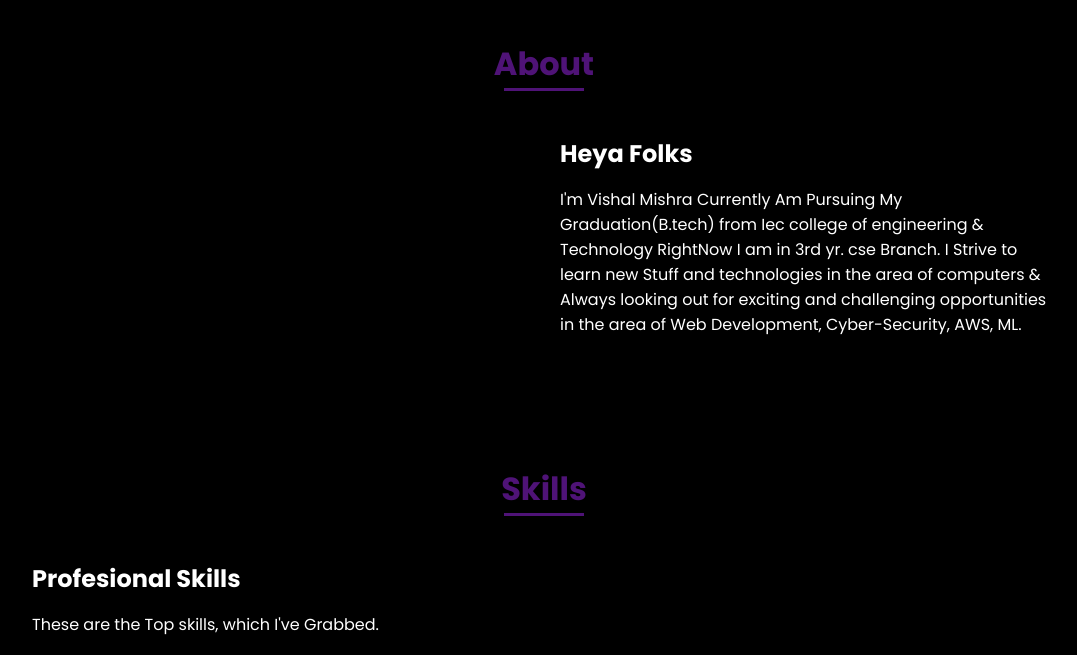
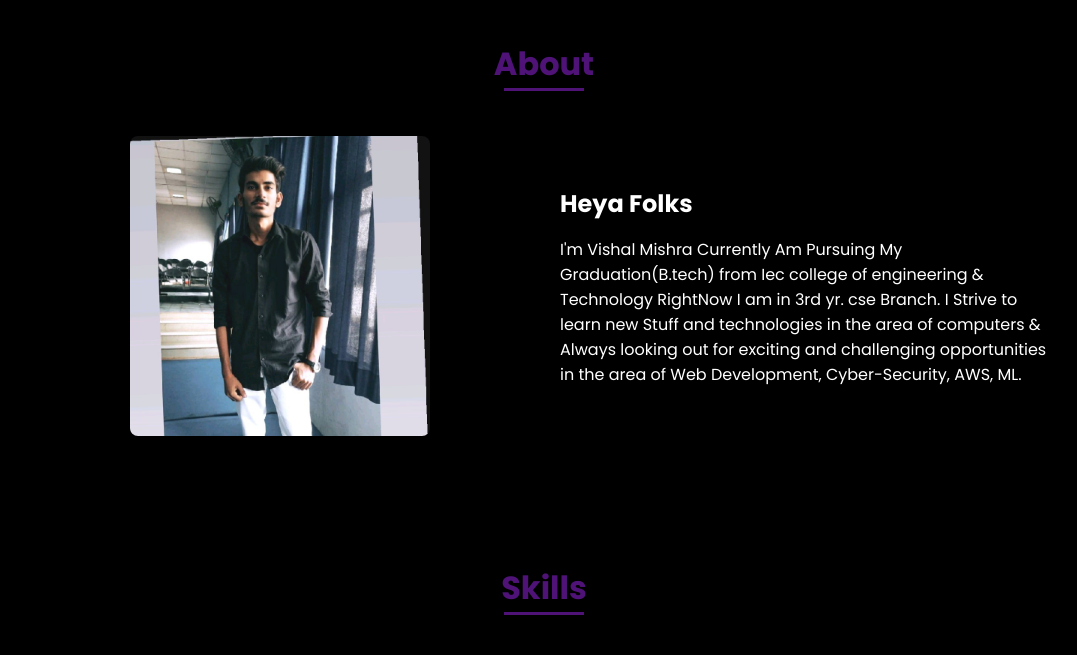
Before and after one commit to TitanArmy/Portfolio, a plain HTML site: page index.html in a window 1280 px wide. Shown: the part 840-1495 px from the top of the page, without its empty margins (96-1173 px from the left). Drawn offline with nearby package versions, Linux system fonts and the light colour scheme; files whose address does not match are found by name.

Commit message:
Update index.html

```diff
--- a/index.html
+++ b/index.html
@@ -87,7 +87,7 @@
 
         <div class="about__container bd-grid">
           <div class="about__img">
-            <img src="image/1588950666841.jfif" alt="" />
+            <img src="img/1588950666841.jfif" alt="" />
           </div>
 
           <div>
```
